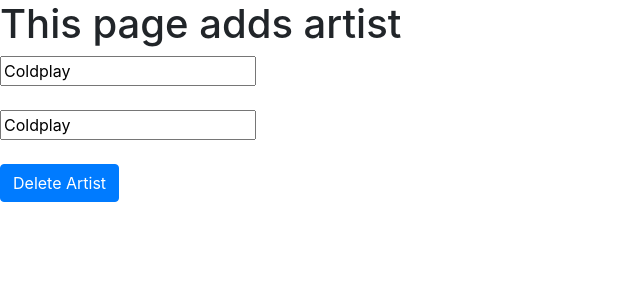
After one commit to yuefeng927/songbase, a Flask app: page /artist/delete/1 in a window 1280 px wide. The commit adds this page. Shown: the top 300 px of the page, without its empty margins (0-640 px from the left). Run offline with Flask 2, Linux system fonts and the light colour scheme; data comes from the database, SQL or seed files in the repository; both versions use the stored data as it was after the commit; some libraries are stand-ins or nearby versions.

Commit message:
new file

```diff
--- a/manage.py
+++ b/manage.py
@@ -12,9 +12,13 @@
     coldplay = Artist(name='Coldplay', about='Coldplay is a British rock band.')
     maroon5 = Artist(name='Maroon 5', about='Maroon 5 is an American pop rock band.')
     song1 = Song(name="Yellow", year=2004,lyrics='bla bla', artist = coldplay)
+    song2 = Song(name="Yellow 2", year=2004,lyrics='bla bla', artist = coldplay)
+
     db.session.add(coldplay)
     db.session.add(maroon5)
     db.session.add(song1)
+    db.session.add(song2)
+
     db.session.commit()
 
 if __name__=='__main__':
--- a/songbase.py
+++ b/songbase.py
@@ -16,7 +16,7 @@
     id = db.Column(db.Integer, primary_key=True)
     name = db.Column(db.String(64))
     about = db.Column(db.Text)
-    songs = db.relationship('Song', backref='artist')
+    songs = db.relationship('Song', backref='artist', cascade='delete')
 
 class Song(db.Model):
     __tablename__ = 'songs'
@@ -73,10 +73,23 @@
         return redirect(url_for('show_all_artists'))
 
 
+@app.route('/artist/delete/<int:id>', methods=['GET', 'POST'])
+def delete_artist(id):
+    artist = Artist.query.filter_by(id=id).first()
+    if request.method == 'GET':
+        return render_template('artist-delete.html',artist=artist)
+    if request.method == 'POST':
+        # get data from the form
+        db.session.delete(artist)
+        db.session.commit()
+        return redirect(url_for('show_all_artists'))
+
+
 @app.route('/song/add', methods=['GET', 'POST'])
 def add_songs():
     if request.method == 'GET':
-        return render_template('song-add.html')
+        artists = Artist.query.all()
+        return render_template('song-add.html', artists=artists)
     if request.method == 'POST':
         # get data from the form
         name = request.form['name']
--- a/templates/artist-all.html
+++ b/templates/artist-all.html
@@ -9,5 +9,7 @@
       <h3>{{artist.name}}</h3>
       <p>{{artist.about}}</p>
       <a href="/artist/edit/{{artist.id}}">Edit</a>
+      <a href="/artist/delete/{{artist.id}}">Delete</a>
+
     {%endfor%}
 {% endblock %}
--- /dev/null
+++ b/templates/artist-delete.html
@@ -0,0 +1,13 @@
+{% extends "base.html" %}
+
+{%block title%}
+  All Artists
+{% endblock %}
+{% block page_content %}
+    <h1>This page adds artist</h1>
+  <form action="/artist/delete/{{artist.id}}" method="post">
+    <input type="text" name="name" value="{{artist.name}}" readonly="True"><br><br>
+    <input type="text" name="about" value="{{artist.name}}" readonly="True"><br><br>
+    <button type="submit" class="btn btn-primary">Delete Artist</button>
+    </form>
+{% endblock %}
--- a/templates/song-all.html
+++ b/templates/song-all.html
@@ -6,7 +6,7 @@
     <h1>This page shows all songs</h1>
     {%for artist in artists%}
       <h3>{{song.name}}</h3>
-      <p>{{song.ayear}}</p>
+      <p>{{song.year}}</p>
       <p>{{song.artist.name}}</p>
 
     {%endfor%}
```
Also changed, not shown: templates/song-add.html (+16 -2 lines), data.sqlite.
